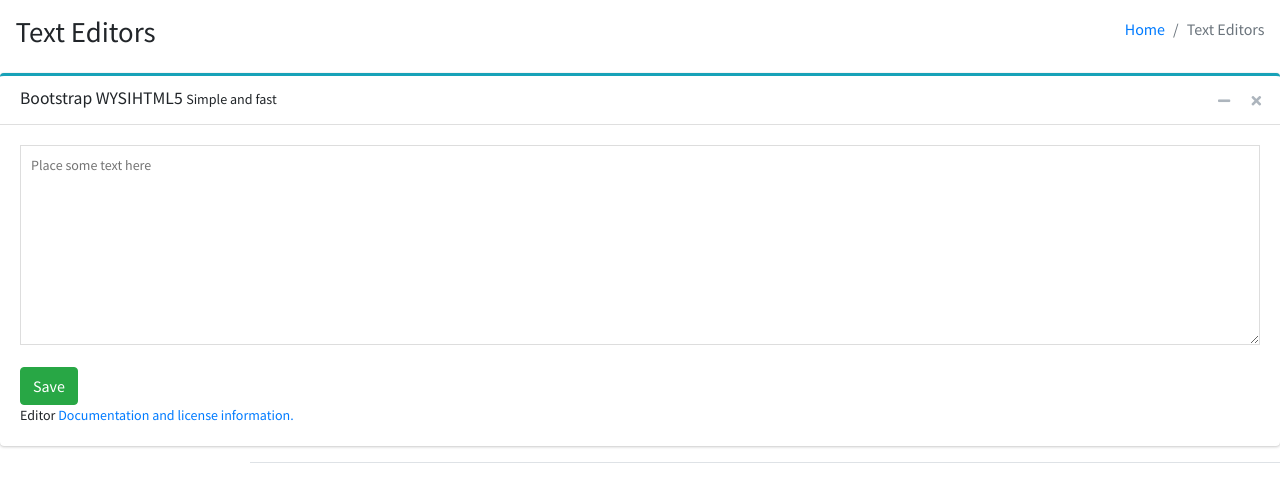
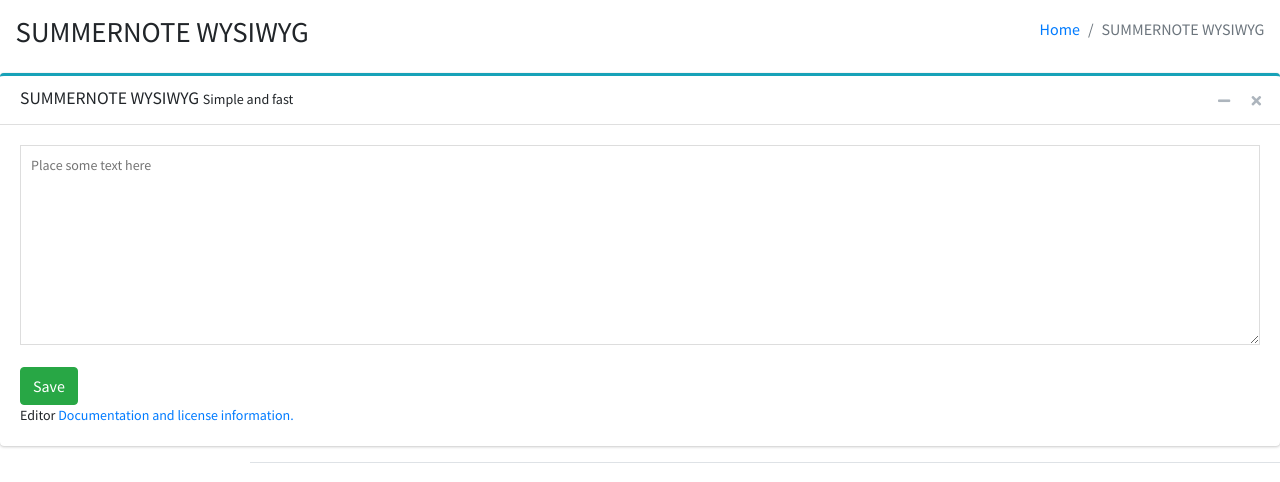
Before and after one commit to AHS12/SummerNote-Image_upload, a PHP site: page / in a window 1280 px wide. Shown: the top 482 px of the page. Run offline with PHP 8.4, Linux system fonts and the light colour scheme; some libraries are stand-ins or nearby versions.

Commit message:
minor fix

```diff
--- a/index.php
+++ b/index.php
@@ -29,12 +29,12 @@
             <div class="container-fluid">
                 <div class="row mb-2">
                     <div class="col-sm-6">
-                        <h1>Text Editors</h1>
+                        <h1>SUMMERNOTE WYSIWYG</h1>
                     </div>
                     <div class="col-sm-6">
                         <ol class="breadcrumb float-sm-right">
                             <li class="breadcrumb-item"><a href="#">Home</a></li>
-                            <li class="breadcrumb-item active">Text Editors</li>
+                            <li class="breadcrumb-item active">SUMMERNOTE WYSIWYG</li>
                         </ol>
                     </div>
                 </div>
@@ -48,7 +48,7 @@
                     <div class="card card-outline card-info">
                         <div class="card-header">
                             <h3 class="card-title">
-                                Bootstrap WYSIHTML5
+                                SUMMERNOTE WYSIWYG
                                 <small>Simple and fast</small>
                             </h3>
                             <!-- tools box -->
@@ -75,7 +75,7 @@
                                 </div>
                             </form>
                             <p class="text-sm mb-0">
-                                Editor <a href="https://github.com/bootstrap-wysiwyg/bootstrap3-wysiwyg">Documentation
+                                Editor <a href="https://github.com/summernote/summernote">Documentation
                                     and
                                     license
                                     information.</a>
```
